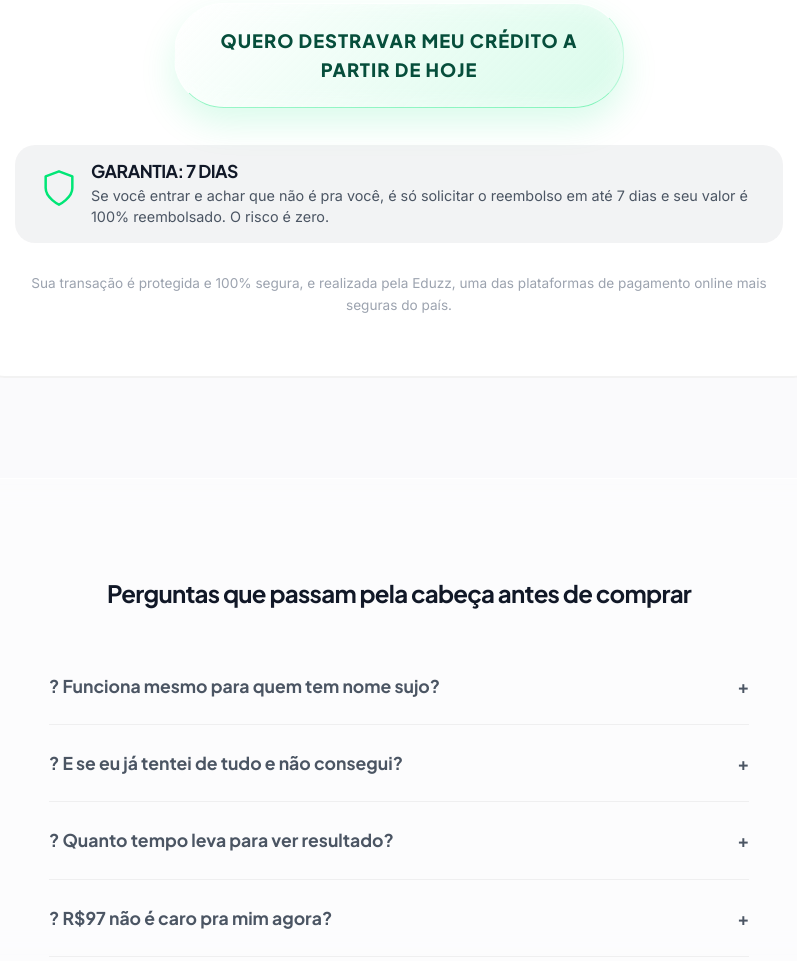
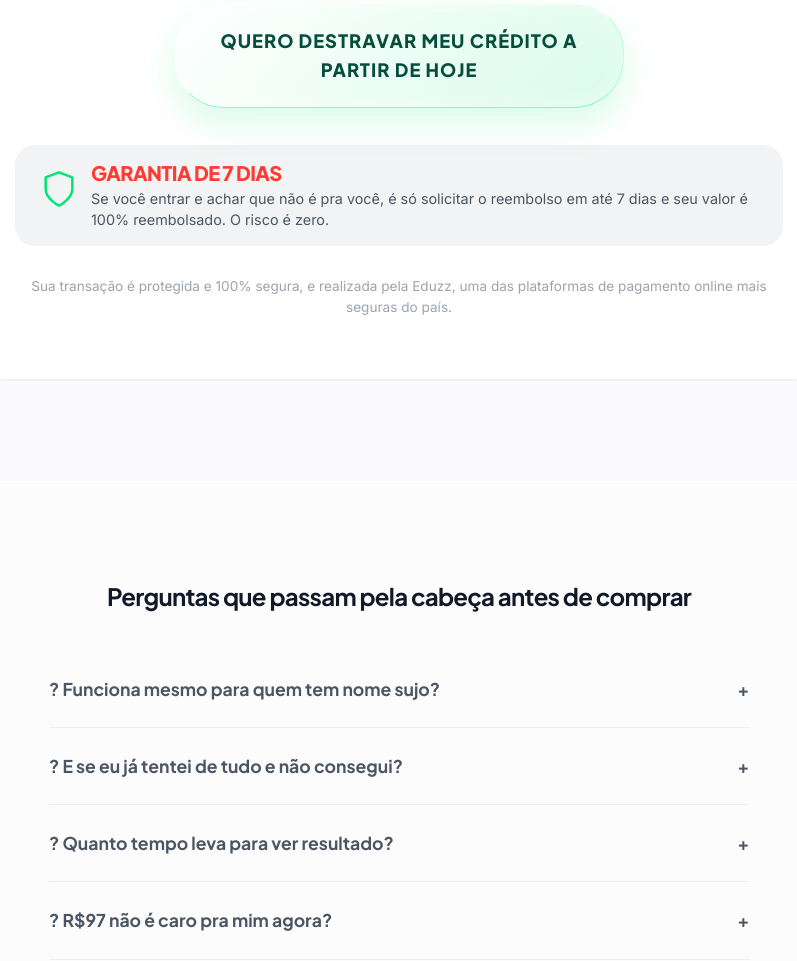
Before and after one commit to Assnzcreator/Destrava-Creditos-1.0, a plain HTML site: page index.html in a window 1280 px wide. Shown: the part 6207-7168 px from the top of the page, without its empty margins (241-1038 px from the left). Drawn offline with Linux system fonts and the light colour scheme.

Commit message:
Highlight guarantee in red

```diff
--- a/index.html
+++ b/index.html
@@ -220,7 +220,7 @@
                 <div class="guarantee-seal">
                     <div><svg width="40" height="40" viewBox="0 0 24 24" fill="none" stroke="var(--primary)" stroke-width="1.5" stroke-linecap="round" stroke-linejoin="round" style="margin-bottom: 5px;"><path d="M12 22s8-4 8-10V5l-8-3-8 3v7c0 6 8 10 8 10z"></path></svg></div>
                     <div>
-                        <h3 style="font-size: 1.1rem; margin-bottom: 4px;">GARANTIA: 7 DIAS</h3>
+                        <h3 style="font-size: 1.25rem; margin-bottom: 4px; color: #ff3b30; font-weight: 800;">GARANTIA DE 7 DIAS</h3>
                         <p style="font-size: 0.9rem; margin: 0; line-height: 1.4;">Se você entrar e achar que não é pra você, é só solicitar o reembolso em até 7 dias e seu valor é 100% reembolsado. O risco é zero.</p>
                     </div>
                 </div>
```
